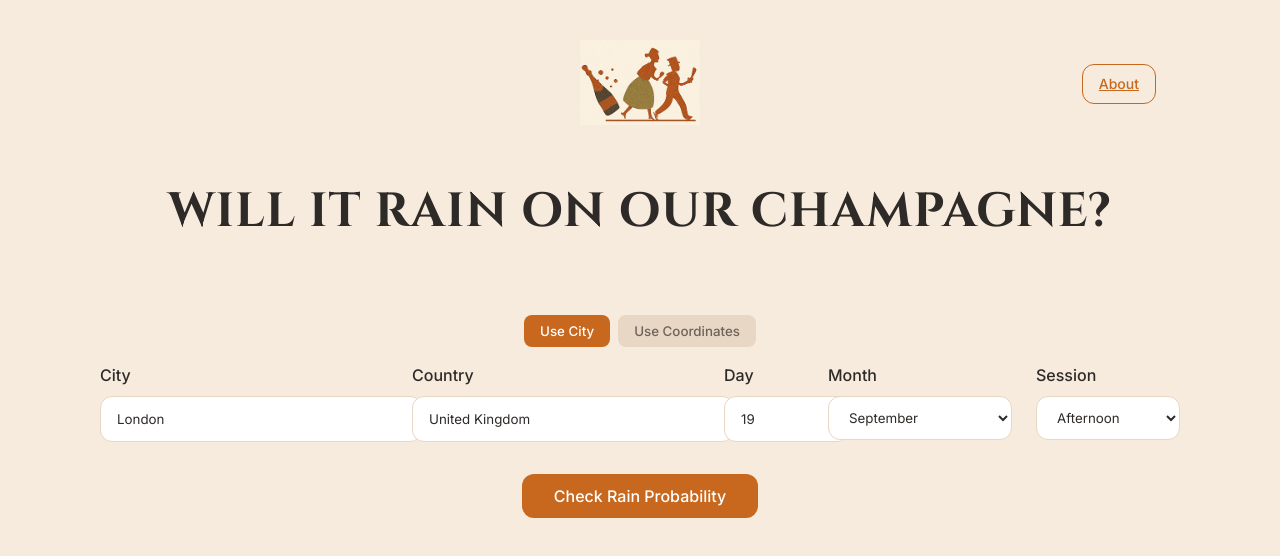
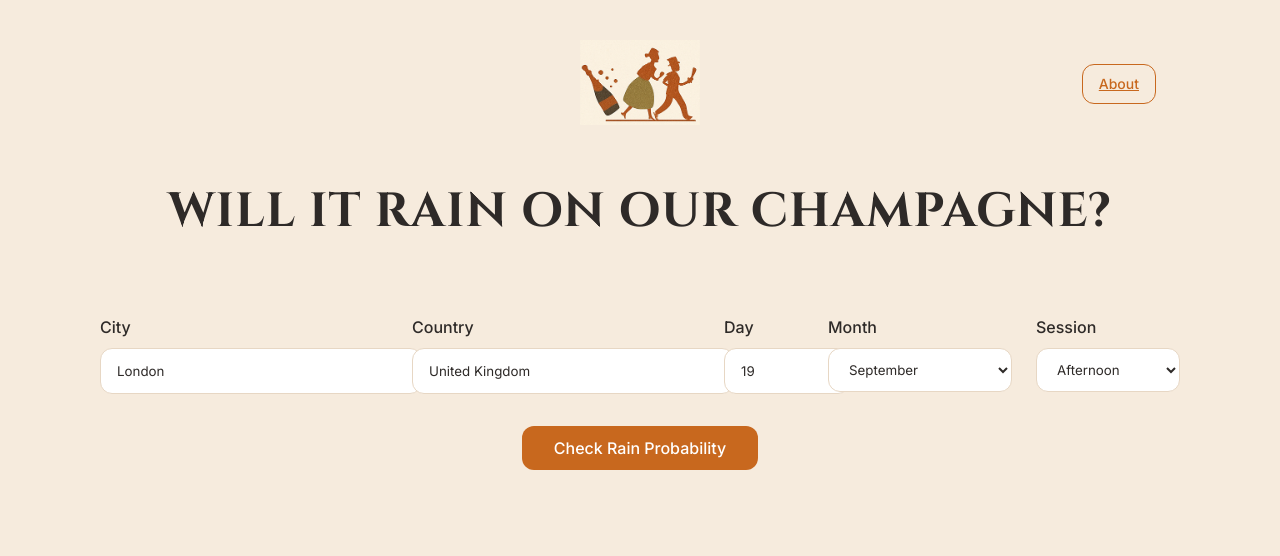
Before and after one commit to juddormsby/rain-on-our-champagne, a React (Vite) app in the folder rain-probability-app/: page / in a window 1280 px wide. Shown: the top 556 px of the page. Built offline with nearby package versions, Linux system fonts and the light colour scheme.

Commit message:
Improvements to coordinates

```diff
--- a/rain-probability-app/src/App.tsx
+++ b/rain-probability-app/src/App.tsx
@@ -14,7 +14,7 @@ interface AppState {
   country: string;
   latitude: string;
   longitude: string;
-  useCoordinates: boolean;
+  showCoordinateInput: boolean;
   selectedDay: string;
   selectedMonth: string;
   selectedPeriod: string;
@@ -48,7 +48,7 @@ function App() {
     country: 'United Kingdom',
     latitude: '',
     longitude: '',
-    useCoordinates: false,
+    showCoordinateInput: false,
     selectedDay: '19',
     selectedMonth: '09',
     selectedPeriod: 'afternoon',
@@ -78,8 +78,8 @@ function App() {
   const fetchRainData = async () => {
     let latitude: number, longitude: number;
 
-    if (state.useCoordinates) {
-      // Validate lat/lon inputs
+    // If coordinate inputs are filled, use them
+    if (state.latitude.trim() && state.longitude.trim()) {
       const lat = parseFloat(state.latitude);
       const lon = parseFloat(state.longitude);
 
@@ -91,27 +91,36 @@ function App() {
       latitude = lat;
       longitude = lon;
     } else {
+      // Try city search first
       if (!state.city.trim()) {
-        setState(prev => ({ ...prev, error: 'Please enter a city name or use coordinates' }));
+        setState(prev => ({ ...prev, error: 'Please enter a city name' }));
         return;
       }
 
       try {
         const locations = await geocodeCity(state.city, state.country);
         if (locations.length === 0) {
-          setState(prev => ({ ...prev, error: 'City not found. Please try coordinates instead.' }));
+          setState(prev => ({
+            ...prev,
+            error: 'City not found. Please check the spelling or enter coordinates below.',
+            showCoordinateInput: true
+          }));
           return;
         }
         const location = locations[0];
         latitude = location.latitude;
         longitude = location.longitude;
       } catch (geoError) {
-        setState(prev => ({ ...prev, error: 'City search failed. Please try using coordinates instead.' }));
+        setState(prev => ({
+          ...prev,
+          error: 'City search failed. Please try using coordinates below.',
+          showCoordinateInput: true
+        }));
         return;
       }
     }
 
-    setState(prev => ({ ...prev, isLoading: true, error: null }));
+    setState(prev => ({ ...prev, isLoading: true, error: null, showCoordinateInput: false }));
 
     try {
       const targetDate = new Date(2024, parseInt(state.selectedMonth) - 1, parseInt(state.selectedDay));
@@ -199,27 +208,8 @@ function App() {
         </Link>
       </div>
 
-      {/* Coordinate Toggle */}
-      <div className="coordinate-toggle">
-        <button
-          onClick={() => setState(prev => ({ ...prev, useCoordinates: false }))}
-          className={`toggle-button ${!state.useCoordinates ? '' : 'inactive'}`}
-          style={{ marginRight: '8px' }}
-        >
-          Use City
-        </button>
-        <button
-          onClick={() => setState(prev => ({ ...prev, useCoordinates: true }))}
-          className={`toggle-button ${state.useCoordinates ? '' : 'inactive'}`}
-        >
-          Use Coordinates
-        </button>
-      </div>
-
       {/* Controls */}
-      <div className={state.useCoordinates ? "controls-coordinates" : "controls-grid"}>
-        {!state.useCoordinates ? (
-          <>
+      <div className="controls-grid">
         <div>
           <label htmlFor="city" style={{ display: 'block', marginBottom: '8px', fontWeight: '500' }}>City</label>
           <input
@@ -245,42 +235,6 @@ function App() {
             placeholder="Enter country"
           />
         </div>
-          </>
-        ) : (
-          <>
-            <div>
-              <label htmlFor="latitude" style={{ display: 'block', marginBottom: '8px', fontWeight: '500' }}>Latitude</label>
-              <input
-                id="latitude"
-                type="number"
-                step="any"
-                min="-90"
-                max="90"
-                value={state.latitude}
-                onChange={(e) => setState(prev => ({ ...prev, latitude: e.target.value }))}
-                className="input-field"
-                style={{ width: '100%' }}
-                placeholder="e.g. 51.5074"
-              />
-            </div>
-
-            <div>
-              <label htmlFor="longitude" style={{ display: 'block', marginBottom: '8px', fontWeight: '500' }}>Longitude</label>
-              <input
-                id="longitude"
-                type="number"
-                step="any"
-                min="-180"
-                max="180"
-                value={state.longitude}
-                onChange={(e) => setState(prev => ({ ...prev, longitude: e.target.value }))}
-                className="input-field"
-                style={{ width: '100%' }}
-                placeholder="e.g. -0.1278"
-              />
-            </div>
-          </>
-        )}
 
         <div style={{ display: 'grid', gridTemplateColumns: '1fr 2fr', gap: '12px' }}>
           <div>
@@ -345,6 +299,76 @@ function App() {
       </div>
 
       {state.error && <ErrorMessage error={state.error} />}
+
+      {/* Coordinate fallback inputs - only show when city search fails */}
+      {state.showCoordinateInput && (
+        <div style={{ marginBottom: '32px' }}>
+          <div style={{
+            background: 'var(--paper)',
+            border: '1px solid var(--line)',
+            borderRadius: '12px',
+            padding: '24px',
+            boxShadow: '0 4px 12px rgba(46,42,40,.06)'
+          }}>
+            <h3 style={{
+              marginTop: '0',
+              marginBottom: '16px',
+              fontFamily: 'var(--font-display)',
+              fontSize: '18px',
+              color: 'var(--accent-orange)'
+            }}>
+              Try using coordinates instead
+            </h3>
+            <div style={{ display: 'grid', gridTemplateColumns: '1fr 1fr', gap: '16px' }}>
+              <div>
+                <label htmlFor="latitude" style={{ display: 'block', marginBottom: '8px', fontWeight: '500' }}>
+                  Latitude (-90 to 90)
+                </label>
+                <input
+                  id="latitude"
+                  type="number"
+                  step="any"
+                  min="-90"
+                  max="90"
+                  value={state.latitude}
+                  onChange={(e) => setState(prev => ({ ...prev, latitude: e.target.value }))}
+                  className="input-field"
+                  style={{ width: '100%' }}
+                  placeholder="e.g. 51.5074"
+                />
+              </div>
+
+              <div>
+                <label htmlFor="longitude" style={{ display: 'block', marginBottom: '8px', fontWeight: '500' }}>
+                  Longitude (-180 to 180)
+                </label>
+                <input
+                  id="longitude"
+                  type="number"
+                  step="any"
+                  min="-180"
+                  max="180"
+                  value={state.longitude}
+                  onChange={(e) => setState(prev => ({ ...prev, longitude: e.target.value }))}
+                  className="input-field"
+                  style={{ width: '100%' }}
+                  placeholder="e.g. -0.1278"
+                />
+              </div>
+            </div>
+            <div style={{ textAlign: 'center', marginTop: '16px' }}>
+              <button
+                onClick={fetchRainData}
+                disabled={state.isLoading || !state.latitude.trim() || !state.longitude.trim()}
+                className="button-primary"
+                style={{ fontSize: '14px', padding: '8px 24px' }}
+              >
+                {state.isLoading ? 'Checking weather...' : 'Try Coordinates'}
+              </button>
+            </div>
+          </div>
+        </div>
+      )}
 
       {state.isLoading ? (
         <div style={{ display: 'flex', justifyContent: 'center', padding: '48px 0' }}>
--- a/rain-probability-app/src/index.css
+++ b/rain-probability-app/src/index.css
@@ -204,38 +204,7 @@ h1, h2, h3 {
   margin-bottom: 32px;
 }
 
-.controls-coordinates {
-  display: grid;
-  grid-template-columns: 1fr 1fr 1fr 1fr;
-  gap: 24px;
-  margin-bottom: 32px;
-}
 
-.coordinate-toggle {
-  margin-bottom: 16px;
-  text-align: center;
-}
-
-.toggle-button {
-  background: var(--accent-orange);
-  color: white;
-  border: none;
-  padding: 8px 16px;
-  border-radius: 8px;
-  font-family: var(--font-body);
-  font-weight: 500;
-  cursor: pointer;
-  transition: background 0.2s ease;
-}
-
-.toggle-button:hover {
-  background: var(--accent-amber);
-}
-
-.toggle-button.inactive {
-  background: var(--line);
-  color: var(--ink-muted);
-}
 
 .gauges-grid {
   display: grid;
```
Lines whose indentation alone changed are shown as unchanged.
